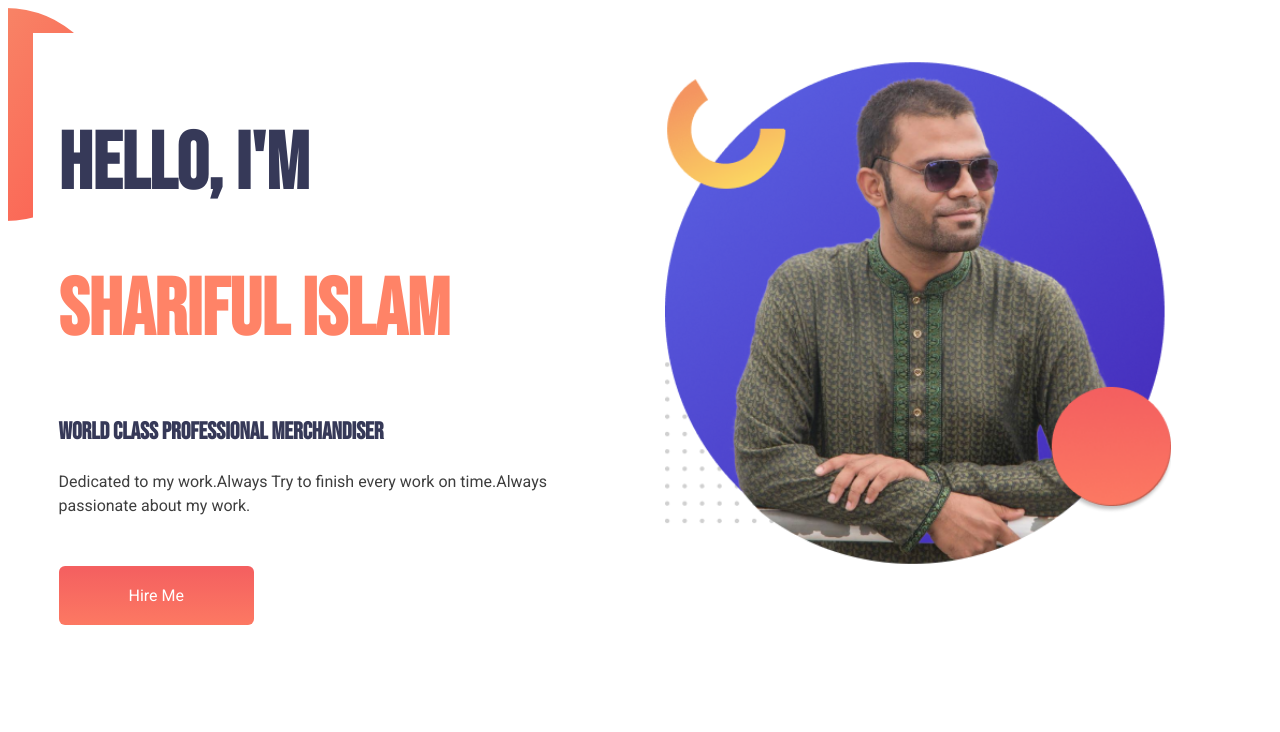
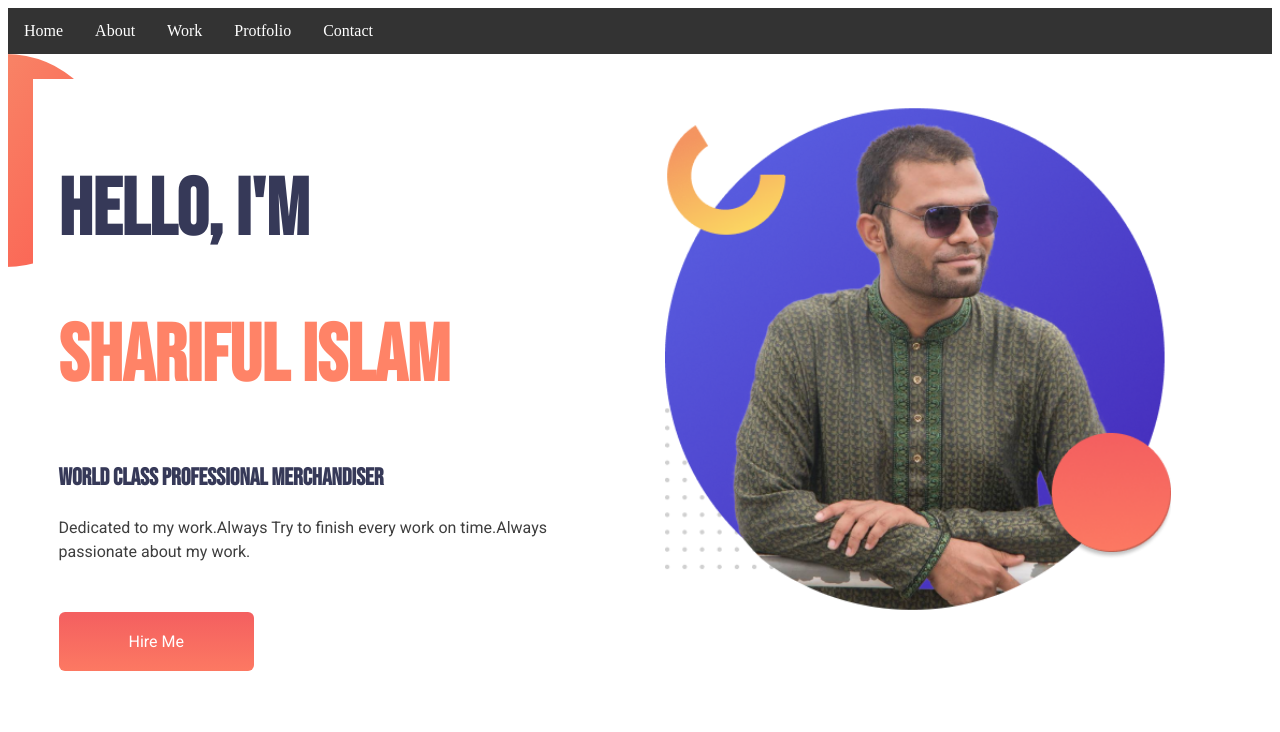
Before and after one commit to Saiful-Islam0000777/web-portfolio-M5-A1, a plain HTML site: page index.html in a window 1280 px wide. Shown: the top 732 px of the page. Drawn offline with Linux system fonts and the light colour scheme.

Commit message:
navigation bar added

```diff
--- a/index.html
+++ b/index.html
@@ -14,6 +14,19 @@
 </head>
 
 <body>
+   <section>
+       <div>
+             <ul>
+                <li><a class="active" href="#home">Home</a></li>
+                <li><a href="#about">About</a></li>
+                <li><a href="#work">Work</a></li>
+                <li><a href="#protfolio">Protfolio</a></li>
+                <li><a href="#contact">Contact</a></li>
+
+             </ul>
+       </div>
+   </section>
+
     <section id="banner-1" class="section">
         <div class="half-width">
             <h1>HELLO, I'M</h1>
--- a/style.css
+++ b/style.css
@@ -215,3 +215,30 @@ p{
     margin-right: 10%;
     padding: 2%;
 }
+
+
+
+
+ul {
+    list-style-type: none;
+    margin: 0;
+    padding: 0;
+    overflow: hidden;
+    background-color: #333;
+  }
+
+  li {
+    float: left;
+  }
+
+  li a {
+    display: block;
+    color: white;
+    text-align: center;
+    padding: 14px 16px;
+    text-decoration: none;
+  }
+
+  li a:hover {
+    background-color: #111;
+  }
```
